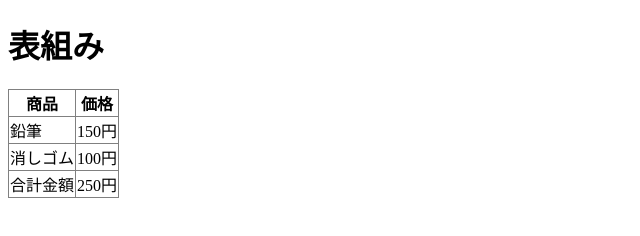
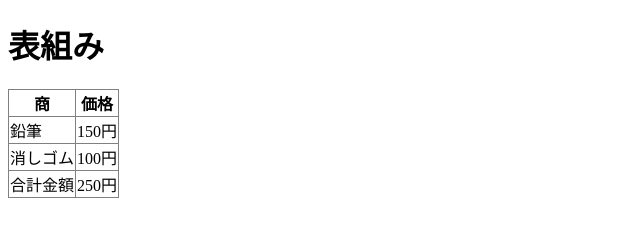
Before and after one commit to kousei1014/html_sample_07, a plain HTML site: page index.html in a window 1280 px wide. Shown: the full height of the page, 0-640 px from the left. Drawn offline with Linux system fonts and the light colour scheme.

Commit message:
Update index.html

```diff
--- a/index.html
+++ b/index.html
@@ -9,7 +9,7 @@
   <table  border="1" rules="all">
       <thead>
            <tr>
-                <th>商品</th>
+                <th>商</th>
                 <th>価格</th>
            </tr>
       </thead>
```
